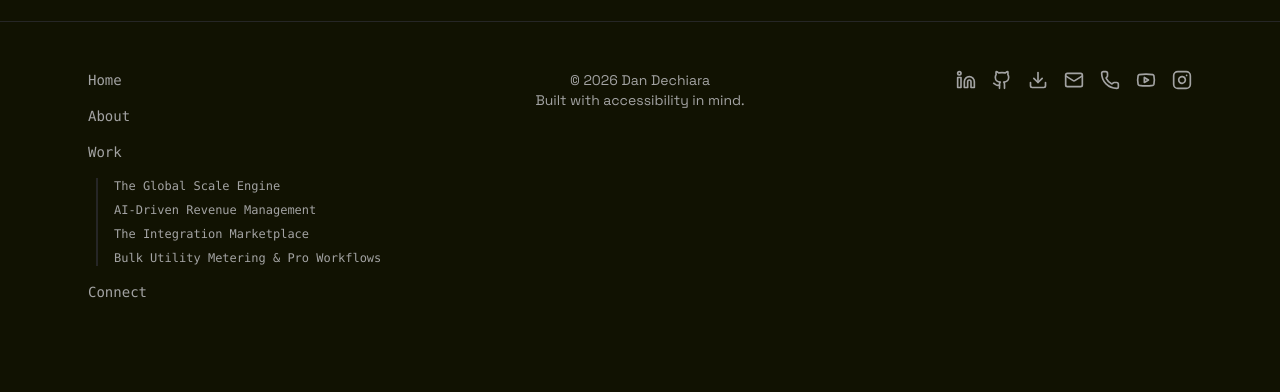
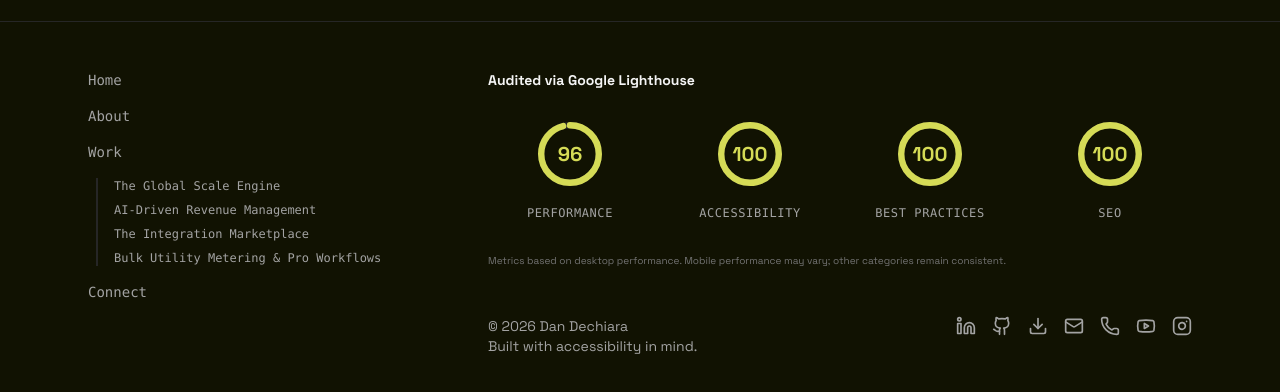
Before and after one commit to dan-designs/dan-dechiaras-portfolio, a React (Vite) app: page / in a window 1280 px wide. Shown: the part 2804-3196 px from the top of the page. Before the commit the page ends 3154 px from the top, so only its background shows below. Built offline with nearby package versions, Linux system fonts and the light colour scheme.

Commit message:
v1.0
Final updates and ready to apply.

```diff
--- a/src/App.tsx
+++ b/src/App.tsx
@@ -34,7 +34,7 @@ const PROJECTS: any[] = [
             <li><strong className="text-white">The Role:</strong> I served as the Design Leader overseeing the architectural overhaul and front-end refactor of our core product.</li>
             <li><strong className="text-white">The Team:</strong> 1 PM, 2 Architects, 2 Designers, 4 Engineers (Contract), 2 QAs (Contract).</li>
             <li><strong className="text-white">The Timeline:</strong> Brand Refresh Aug 2023 - Dec 2023, Design System & UI Kit Build: Nov 2023 - Dev 2024, FE Refactor(Dev): Jan 2025 - Sep 2026 (Cutover)</li>
-            <li><strong className="text-white">The Mission:</strong> Execute a multi-year refresh and modernization of our CX, often described as "changing the engine while the plane is in the air." Our objective was to resolve years of technical and design debt to enable global market potential and secure public sector contracts.</li>
+            <li><strong className="text-white">The Mission:</strong> Execute a multi-year refresh and modernization effort to future-proof our CX while maintaining delivery of 0-to-1 and growth features. This is often referred to as "changing the engine while the plane is in the air." Our objective was to resolve years of technical and design debt to enable global market potential and secure public sector contracts.</li>
           </ul>
         )
       },
@@ -42,8 +42,8 @@ const PROJECTS: any[] = [
         title: "2. Identifying the Opportunity",
         body: (
           <ul className="list-disc pl-5 space-y-2 text-[#d4d4d4]">
-            <li><strong className="text-white">The "Silent" Problem:</strong> While the company grew rapidly, we were operating with a fragmented UI and significant compliance gaps (WCAG 2.1 AA, GDPR) that created a legal liability.</li>
-            <li><strong className="text-white">The Proof:</strong> I identified that our existing infrastructure was blocking a critical UK acquisition and preventing us from bidding on government contracts due to a lack of accessibility and responsiveness.</li>
+            <li><strong className="text-white">The "Silent" Problem:</strong> While the company grew rapidly, we were operating with a fragmented UI and significant compliance gaps (WCAG 2.1 AA, GDPR) that created a legal liability and blocked our business goals.</li>
+            <li><strong className="text-white">The Proof:</strong> I identified that our existing infrastructure was blocking us from migrating users into Campspot following a critical UK acquisition, while also preventing us from bidding on any major government contracts due to a lack of accessibility and responsiveness.</li>
             <li><strong className="text-white">The Gap:</strong> I discovered that the application’s lack of a unified design system and non-responsive codebase was slowing down feature delivery and creating a disjointed user experience across different regions.</li>
             <li><strong className="text-white">Selling the Vision:</strong> I pitched this as a <strong>"Global Scale Engine"</strong> to leadership, framing it not as a "reskin," but as a foundational necessity to de-risk the business and increase velocity across Design, Engineering, and QA.</li>
           </ul>
@@ -53,7 +53,7 @@ const PROJECTS: any[] = [
         title: "3. The Solution & Execution",
         body: (
           <ul className="list-disc pl-5 space-y-2 text-[#d4d4d4]">
-            <li><strong className="text-white">The Hypothesis:</strong> We believed that by moving to a <strong>token-based design system</strong> and a refactored front-end (Storybook/Chromium instance), we could standardize the experience and drastically reduce the time-to-market for new features.</li>
+            <li><strong className="text-white">The Hypothesis:</strong> We believed that by moving to a <strong>token-based design system</strong> and a refactored front-end (Storybook/Chromium instance), we could standardize the experience and drastically reduce the time-to-market for new features and unblock i18n and public sector goals.</li>
             <li><strong className="text-white">Systemic Thinking:</strong> I led the creation of a comprehensive design system from the ground up, ensuring every component was WCAG 2.1 AA compliant and fully responsive.</li>
             <li><strong className="text-white">Simplifying the Journey:</strong> I structured the project into four distinct phases—Brand Refresh, Design System Creation, Front-End Refactor, and Final Cut-Over—to maintain business continuity without downtime.</li>
           </ul>
@@ -383,6 +383,67 @@ const getInitialLanguage = () => {
   return 'English';
 };
 
+const LighthouseGauge = ({ score, label }: { score: number, label: string }) => {
+  const radius = 36;
+  const circumference = 2 * Math.PI * radius;
+  const strokeDashoffset = circumference - (score / 100) * circumference;
+
+  return (
+    <div className="flex flex-col items-center gap-3 w-full">
+      <div className="relative w-20 h-20 flex items-center justify-center">
+        <svg className="w-full h-full transform -rotate-90" viewBox="0 0 100 100">
+          <circle
+            className="text-[#262626]"
+            strokeWidth="8"
+            stroke="currentColor"
+            fill="transparent"
+            r={radius}
+            cx="50"
+            cy="50"
+          />
+          <circle
+            className="text-accent"
+            strokeWidth="8"
+            strokeDasharray={circumference}
+            strokeDashoffset={strokeDashoffset}
+            strokeLinecap="round"
+            stroke="currentColor"
+            fill="transparent"
+            r={radius}
+            cx="50"
+            cy="50"
+          />
+        </svg>
+        <span className="absolute text-accent font-bold text-xl">{score}</span>
+      </div>
+      <span className="text-xs font-mono text-[#a3a3a3] uppercase tracking-wider text-center leading-tight">{label}</span>
+    </div>
+  );
+};
+
+const LighthouseFooter = () => {
+  return (
+    <div className="flex flex-col items-center md:items-start w-full">
+      <div className="w-full flex flex-col gap-6">
+        <div className="flex flex-col items-center md:items-start gap-1">
+          <h4 className="text-sm font-bold text-[#f5f5f5]">Audited via Google Lighthouse</h4>
+        </div>
+
+        <div className="grid grid-cols-2 gap-y-8 gap-x-4 md:flex md:flex-row md:justify-between md:gap-4 w-full">
+          <LighthouseGauge score={96} label="Performance" />
+          <LighthouseGauge score={100} label="Accessibility" />
+          <LighthouseGauge score={100} label="Best Practices" />
+          <LighthouseGauge score={100} label="SEO" />
+        </div>
+
+        <p className="text-[10px] text-[#737373] text-center md:text-left md:whitespace-nowrap mt-2">
+          Metrics based on desktop performance. Mobile performance may vary; other categories remain consistent.
+        </p>
+      </div>
+    </div>
+  );
+};
+
 export default function App() {
   const [currentPage, setCurrentPage] = useState('welcome');
   const [showA11yFeatures, setShowA11yFeatures] = useState(false);
@@ -737,7 +798,7 @@ export default function App() {
         <div className="max-w-6xl mx-auto px-6 flex flex-col gap-12">
           <div className="flex flex-col md:flex-row justify-between items-start gap-12">
             {/* Site map vertical */}
-            <div className="flex flex-col gap-4 text-sm font-mono flex-1">
+            <div className="flex flex-col gap-4 text-sm font-mono md:w-1/3">
               <button onClick={() => navigateTo('welcome')} className="text-[#a3a3a3] hover:text-accent transition-all duration-300 hover:scale-[1.02] active:scale-[0.98] focus-visible:outline-none focus-visible:ring-2 focus-visible:ring-accent rounded-sm text-left w-fit">Home</button>
               <button onClick={() => navigateTo('about')} className="text-[#a3a3a3] hover:text-accent transition-all duration-300 hover:scale-[1.02] active:scale-[0.98] focus-visible:outline-none focus-visible:ring-2 focus-visible:ring-accent rounded-sm text-left w-fit">About</button>
               <div className="flex flex-col items-start gap-2">
@@ -760,14 +821,21 @@ export default function App() {
               <button onClick={() => navigateTo('connect')} className="text-[#a3a3a3] hover:text-accent transition-all duration-300 hover:scale-[1.02] active:scale-[0.98] focus-visible:outline-none focus-visible:ring-2 focus-visible:ring-accent rounded-sm text-left w-fit">Connect</button>
             </div>
 
+            {/* Right Column: Lighthouse, Copyright, Social */}
+            <div className="flex flex-col gap-12 md:w-2/3 w-full">
+              {/* Lighthouse Scores */}
+              <LighthouseFooter />
+
+              {/* Bottom row of right column: Copyright & Social */}
+              <div className="flex flex-col md:flex-row justify-between items-center md:items-start gap-8">
                 {/* Copyright section */}
-            <div className="flex flex-col justify-start items-center text-[#a3a3a3] text-sm text-center flex-1 order-last md:order-none w-full md:w-auto pt-8 border-t border-[#262626] md:pt-0 md:border-t-0">
+                <div className="flex flex-col justify-start items-center md:items-start text-[#a3a3a3] text-sm text-center md:text-left order-last md:order-none w-full md:w-auto pt-8 border-t border-[#262626] md:pt-0 md:border-t-0">
                   <span>&copy; {new Date().getFullYear()} Dan Dechiara</span>
                   <span>Built with accessibility in mind.</span>
                 </div>
 
                 {/* Link farm */}
-            <div className="flex flex-wrap items-center justify-start md:justify-end gap-4 font-mono text-sm flex-1">
+                <div className="flex flex-wrap items-center justify-center md:justify-end gap-4 font-mono text-sm">
                   <a href="https://www.linkedin.com/in/dan-dechiara-b6131566/" target="_blank" rel="noopener noreferrer" className="text-[#a3a3a3] hover:text-accent transition-all duration-300 hover:scale-[1.05] active:scale-[0.95] focus-visible:outline-none focus-visible:ring-2 focus-visible:ring-accent rounded-sm" aria-label="LinkedIn">
                     <Linkedin size={20} aria-hidden="true" />
                   </a>
@@ -792,6 +860,8 @@ export default function App() {
                 </div>
               </div>
             </div>
+          </div>
+        </div>
       </footer>
 
       {/* Mobile A11y FAB (Hidden as requested) */}
```
Lines whose indentation alone changed are shown as unchanged.
